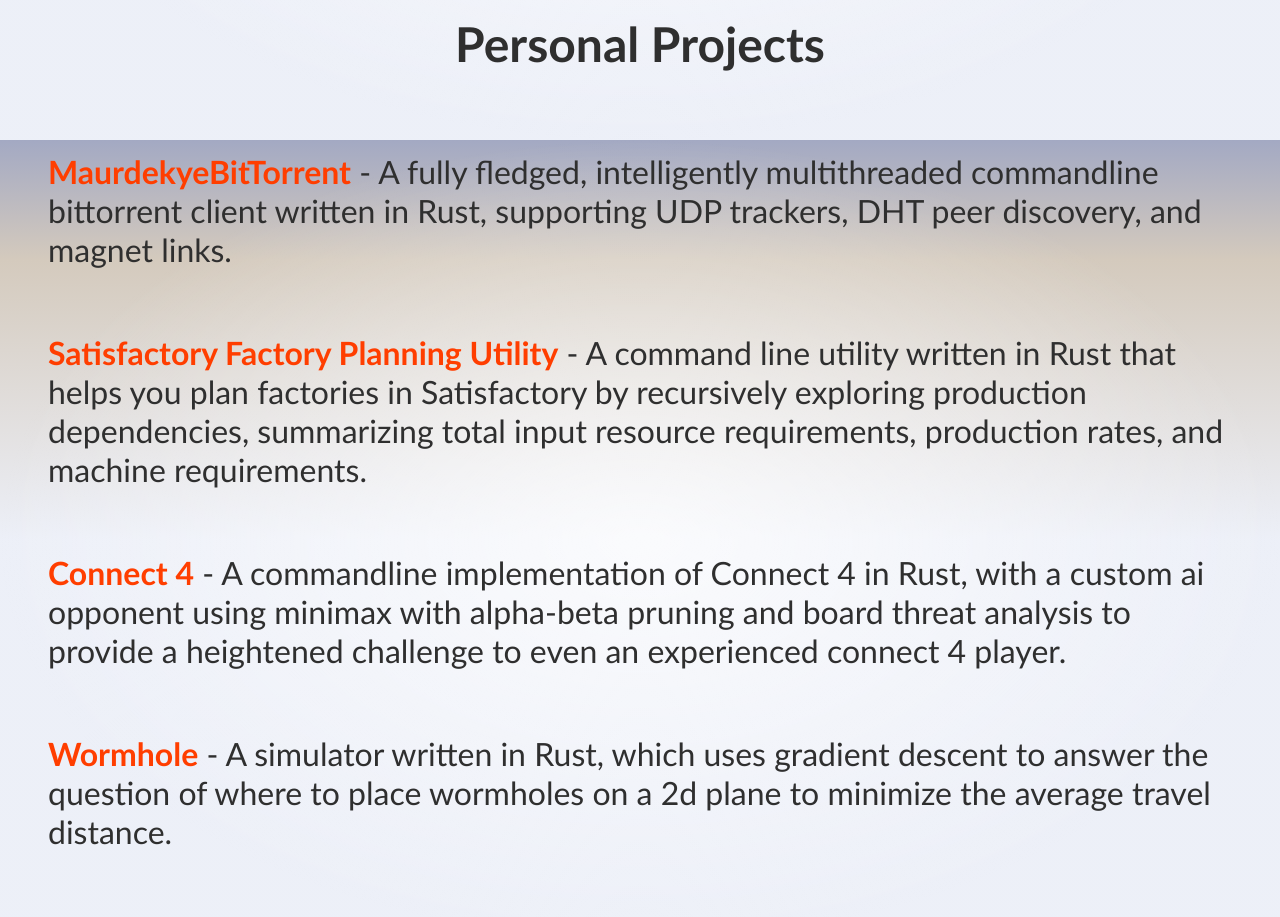
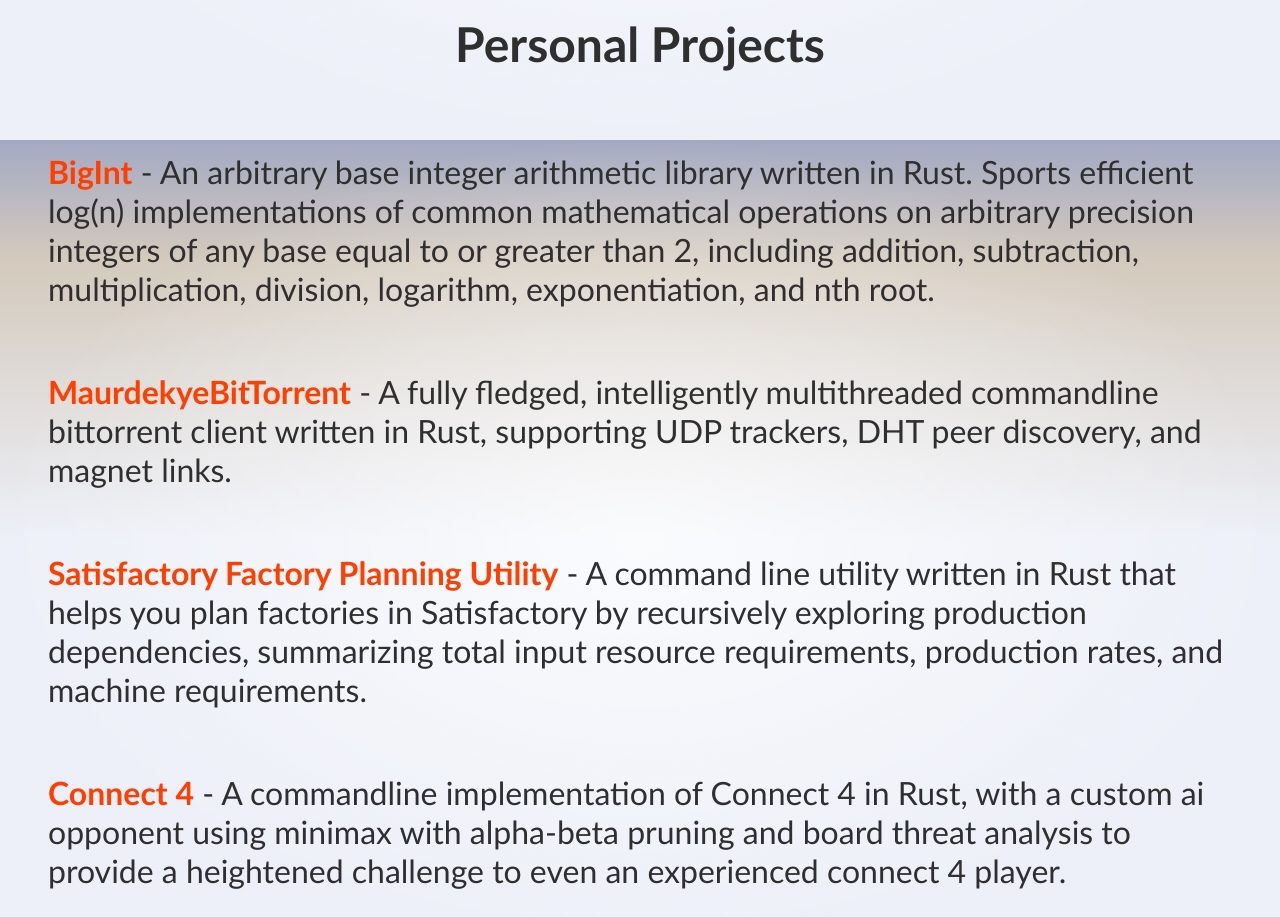
Before and after one commit to Maurdekye/maurdekye-website, a SvelteKit app: page / in a window 1280 px wide. Shown: the part 2260-3177 px from the top of the page. Built offline with nearby package versions, Linux system fonts and the light colour scheme.

Commit message:
added BigInt to projects

```diff
--- a/src/routes/PersonalProjects.svelte
+++ b/src/routes/PersonalProjects.svelte
@@ -1,5 +1,8 @@
 <section>
     <h1 class="heading">Personal Projects</h1>
+    <div class="project-entry">
+        <a class="project-link" href="https://github.com/Maurdekye/big-int">BigInt</a> - An arbitrary base integer arithmetic library written in Rust. Sports efficient log(n) implementations of common mathematical operations on arbitrary precision integers of any base equal to or greater than 2, including addition, subtraction, multiplication, division, logarithm, exponentiation, and nth root.
+    </div>
     <div class="project-entry">
         <a class="project-link" href="https://github.com/Maurdekye/codecrafters-bittorrent-rust">MaurdekyeBitTorrent</a> - A fully fledged, intelligently multithreaded commandline bittorrent client written in Rust, supporting UDP trackers, DHT peer discovery, and magnet links.
     </div>
```
